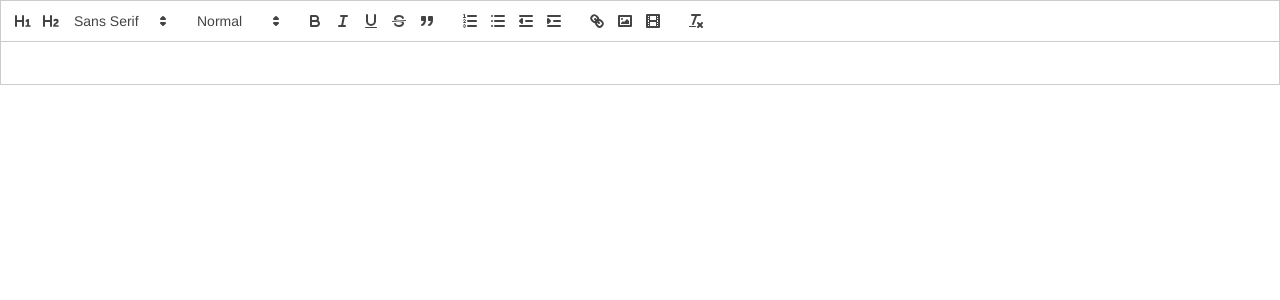
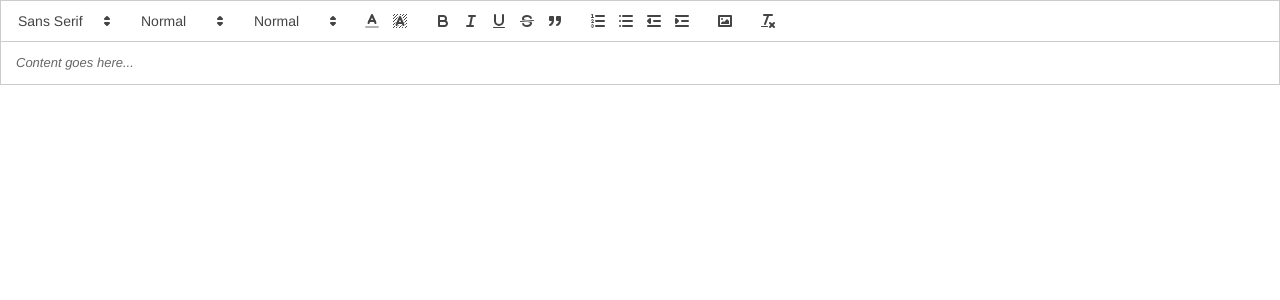
Before and after one commit to kureharyosuke/react-rich-editor, a Next.js app in the folder nextts/react-quill/: page /editor in a window 1280 px wide. Shown: the top 300 px of the page. Built offline with nearby package versions, Linux system fonts and the light colour scheme.

Commit message:
update: modules setting

```diff
--- a/nextts/react-quill/components/CustomEditor.tsx
+++ b/nextts/react-quill/components/CustomEditor.tsx
@@ -1,5 +1,7 @@
 import dynamic from "next/dynamic";
 import React, { useState } from "react";
+
+//https://blog.logrocket.com/build-a-wysiwyg-text-editor-using-quill/
 
 const QuillNoSSRWrapper = dynamic(import("react-quill"), {
   ssr: false,
@@ -8,8 +10,10 @@ const QuillNoSSRWrapper = dynamic(import("react-quill"), {
 
 const modules = {
   toolbar: [
-    [{ header: "1" }, { header: "2" }, { font: [] }],
+    [{ font: [] }],
+    [{ header: [1, 2, 3, 4, 5, 6, false] }],
     [{ size: [] }],
+    [{ color: [] }, { background: [] }],
     ["bold", "italic", "underline", "strike", "blockquote"],
     [
       { list: "ordered" },
@@ -17,7 +21,7 @@ const modules = {
       { indent: "-1" },
       { indent: "+1" },
     ],
-    ["link", "image", "video"],
+    ["image"],
     ["clean"],
   ],
   clipboard: {
@@ -55,7 +59,9 @@ export const CustomEditor = () => {
         modules={modules}
         formats={formats}
         theme="snow"
+        placeholder="Content goes here..."
       />
+      {value}
     </div>
   );
 };
```
